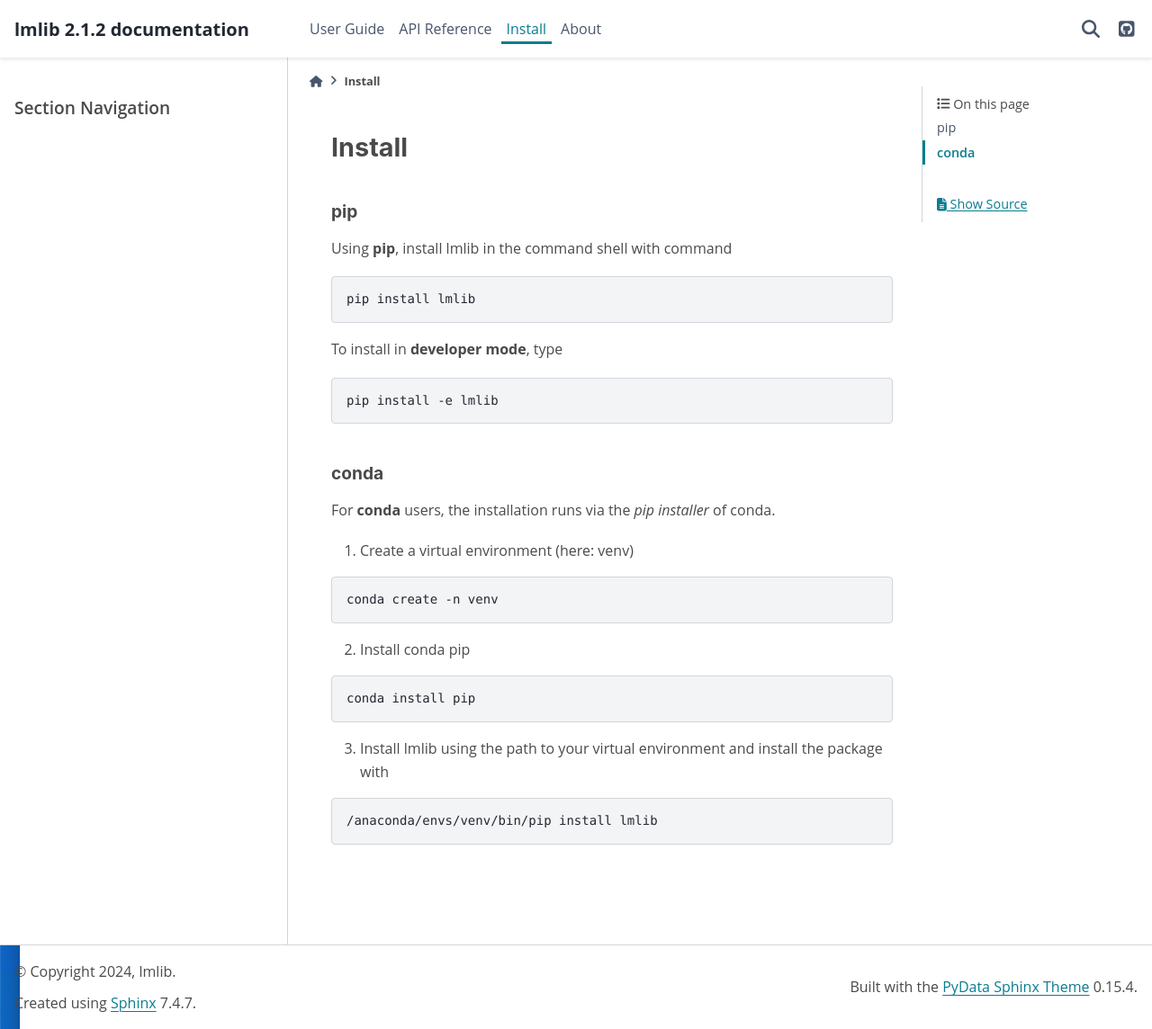
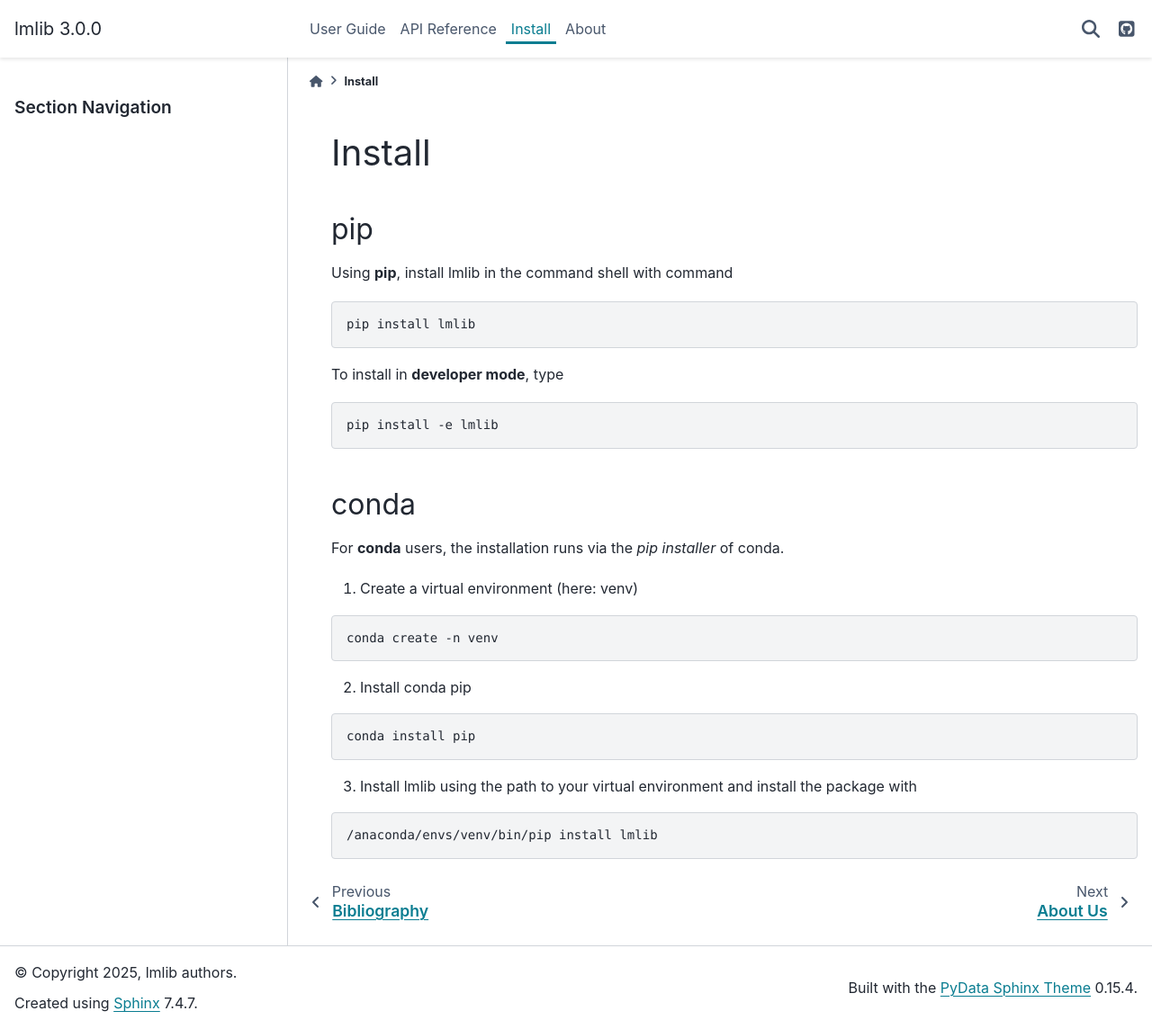
Before and after one commit to lmlib/lmlib, a Sphinx documentation site: the page built from doc/install.rst, in a window 1280 px wide and 1144 px high. Shown: the whole window at 90% size. Built offline with Sphinx 7.4.7 and the PyData theme 0.15.4, drawn with Linux system fonts in a browser that asks for light colours; pages that are not in the unit, such as notebooks, are missing from menus; some of the changed lines change nothing that is shown.

Commit message:
doc update

```diff
--- a/doc/conf.py
+++ b/doc/conf.py
@@ -1,97 +1,52 @@
 # Configuration file for the Sphinx documentation builder.
 #
-# This file only contains a selection of the most common options. For a full
-# list see the documentation:
+# For the full list of built-in configuration values, see the documentation:
 # https://www.sphinx-doc.org/en/master/usage/configuration.html
 
-# -- Path setup --------------------------------------------------------------
-
-# If extensions (or modules to document with autodoc) are in another directory,
-# add these directories to sys.path here. If the directory is relative to the
-# documentation root, use os.path.abspath to make it absolute, like shown here.
-#
+import sys
 import os
-import sys
-import subprocess
 import warnings
 
-sys.path.insert(0, os.path.abspath('..'))
-
-# # -- Run additional python scripts forehand ---------------------------------
-# folders_pr = ['static/']
-#
-# for folder in folders_pr:
-#     py_files = [f for f in os.listdir(folder) if (os.isfile(os.join(folder, f)) and f.endswith('.py'))]
-#     for py_file in py_files:
-#         try:
-#             print(f"running: {py_file}")
-#             subprocess.call([py_file])
-#         except:
-#             print("An exception occurred while running the script")
-
-
-
+sys.path.insert(0, os.path.abspath(".."))
 
 # -- Project information -----------------------------------------------------
-
+# https://www.sphinx-doc.org/en/master/usage/configuration.html#project-information
 project = 'lmlib'
-copyright = '2024, lmlib'
-author = 'Reto Wildhaber, Frédéric Waldmann'
-
-# The full version, including alpha/beta/rc tags
-release = '2.1.2'
+copyright = '2025, lmlib authors'
+author = 'lmlib authors'
+release = '3.0.0'
 
 # -- General configuration ---------------------------------------------------
+# https://www.sphinx-doc.org/en/master/usage/configuration.html#general-configuration
 
-# Add any Sphinx extension module names here, as strings. They can be
-# extensions coming with Sphinx (named 'sphinx.ext.*') or your custom
-# ones.
-extensions = ['sphinx.ext.autodoc',
-              'sphinx.ext.autosummary',
-              'sphinx.ext.napoleon',
-              'sphinx.ext.intersphinx',
-              'sphinx.ext.mathjax',
-              'sphinx.ext.doctest',
-              'matplotlib.sphinxext.plot_directive',
-              'sphinx_gallery.gen_gallery',
-              'sphinx_design',
-              # 'nbsphinx',
-              ]
+extensions = [
+    "sphinx.ext.autodoc",
+    "sphinx.ext.doctest",
+    "sphinx.ext.coverage",
+    "sphinx.ext.intersphinx",
+    "sphinx.ext.mathjax",
+    "sphinx.ext.autosummary",
+    "sphinx.ext.viewcode",
+    'sphinx.ext.napoleon',
+    "sphinx.ext.githubpages",
+    'sphinx.ext.graphviz',
+    'sphinx.ext.inheritance_diagram',
+    "matplotlib.sphinxext.plot_directive",
+    'sphinx_gallery.gen_gallery',
+    "sphinx_design",
+]
 
-autosummary_generate = True  # Turn on sphinx.ext.autosummary
-# autoclass_content = 'class'
-# autoclass_content = 'both' # to show constructors
-# add_module_names = False  # hides the module path to the class in the class title
-# napoleon_use_rtype = False  # includes the return type into the return variable description
-# napoleon_use_admonition_for_examples = False
-napoleon_use_ivar = False  # attribute display type
-napoleon_include_init_with_doc = False  # if false hides __init__() doc at top
-# napoleon_use_param = False
-# napoleon_use_keyword = False
-# napoleon_preprocess_types = True
-numpydoc_show_inherited_class_members = False
-# Add any paths that contain templates here, relative to this directory.
 templates_path = ['templates']
-
-# List of patterns, relative to source directory, that match files and
-# directories to ignore when looking for source files.
-# This pattern also affects html_static_path and html_extra_path.
 exclude_patterns = ['_build', 'Thumbs.db', '.DS_Store']
 
+# -- Extension Options -------------------------------------------------------
+# Generate API documentation when building
+autosummary_generate = True
+add_module_names = False
+numpydoc_show_class_members = False
+inheritance_graph_attrs = dict(rankdir="TB")
 
-# -- Options for interphinx reference third-party libs -----------------------
-
-intersphinx_mapping = {'python': ('https://docs.python.org/3', None),
-                       'numpy': ('https://numpy.org/doc/stable/', None),
-                       'scipy': ('https://docs.scipy.org/doc/scipy/reference', None),
-                       'matplotlib': ('https://matplotlib.org', None),
-                       }
-
-# -- Options for Pygments (syntax highlighting) ------------------------------
-
-highlight_language = 'python3'  # The name of the Pygments (syntax highlighting) style to use.
-
-# -- Global reference list ---------------------------------------------------
+# -- Options for Prolog Keys  ------------------------------------------------
 
 # don't delete the empty line after |br| raw :: html / before <br />
 rst_prolog = """
@@ -100,7 +55,7 @@
    <br />
 .. |def_K| replace:: `K` : number of samples |br|
 .. |def_k_index| replace:: `k` : sample index |br|
-.. |def_L| replace:: `L` : output order / number of signal channels |br|
+.. |def_Q| replace:: `Q` : output order / number of signal channels |br|
 .. |def_S| replace:: `S` : number of signal sets |br|
 .. |def_P| replace:: `P` : number of segments |br|
 .. |def_M| replace:: `M` : number of ALSSMs |br|
@@ -110,20 +65,28 @@
 .. |def_XS| replace:: `XS` : number of state vectors in a list |br|
 .. |def_KS| replace:: `KS` : number of (time) indices in the list |br|
 .. |def_JR| replace:: `JR` : index range length |br|
-.. |def_Q| replace:: `Q` : Polynomial Order |br|
+.. |def_L| replace:: `L` : number of dimension of an ND-Alssm/ND-Cost |br|
 """
 
 # -- Options for HTML output -------------------------------------------------
+# https://www.sphinx-doc.org/en/master/usage/configuration.html#options-for-html-output
 
-# The theme to use for HTML and HTML Help pages.  See the documentation for
-# a list of builtin themes.
-#
 html_theme = 'pydata_sphinx_theme'
+html_static_path = ['static']
+
+html_sidebars = {
+  "path/to/page": [],
+}
 html_theme_options = {
     "navbar_start": ["navbar-logo"],
     "navbar_center": ["navbar-nav"],
     "navbar_end": ["navbar-icon-links"],
     "navbar_persistent": ["search-button"],
+    "logo": {
+            "text": project + ' ' + release,
+            # "image_light": "_static/logo-light.png",
+            # "image_dark": "_static/logo-dark.png",
+    },
     "icon_links": [
         {"name": "GitHub",
          "url": "https://github.com/lmlib/lmlib",
@@ -131,22 +94,18 @@
          "type": "fontawesome"
          },
     ],
-    "search_bar_text": "Search...",
-    "show_prev_next": False
+    # "search_bar_text": "Search...",
+    # "show_prev_next": False,
+    "secondary_sidebar_items": {
+            "path/to/page": [],
+    },
 }
-html_context = {
-   "default_mode": "light"
-}
-html_static_path = ['static']
-html_css_files = ['css/lmlib.css']
 
 
-
-
-# -- Sphinx Gallery Configuration ---
+# -- Sphinx Gallery Configuration -----------------------------------------------
 from sphinx_gallery.sorting import ExplicitOrder, FileNameSortKey
 
-html_css_files.append('css/lmlib-gallery.css')
+# html_css_files.append('css/lmlib-gallery.css')
 sphinx_gallery_conf = {
     'examples_dirs': ['../examples', '../coding'],
     'gallery_dirs': ['_gallery_examples', '_gallery_coding'],
@@ -160,9 +119,12 @@
     'thumbnail_size': (400, 300),
     'default_thumb_file': 'static/gallery/default-thumbnail.png',
     'show_memory': False,
+    'remove_config_comments': True,
+    'write_computation_times': False
 
 }
 
+suppress_warnings = ["config.cache"]
 warnings.filterwarnings("ignore", category=UserWarning,
                         message='Matplotlib is currently using agg, which is a'
                                 ' non-GUI backend, so cannot show the figure.'
```
Also changed, not shown: doc/requirements.txt (added, +8 -0 lines), .readthedocs.yaml.
